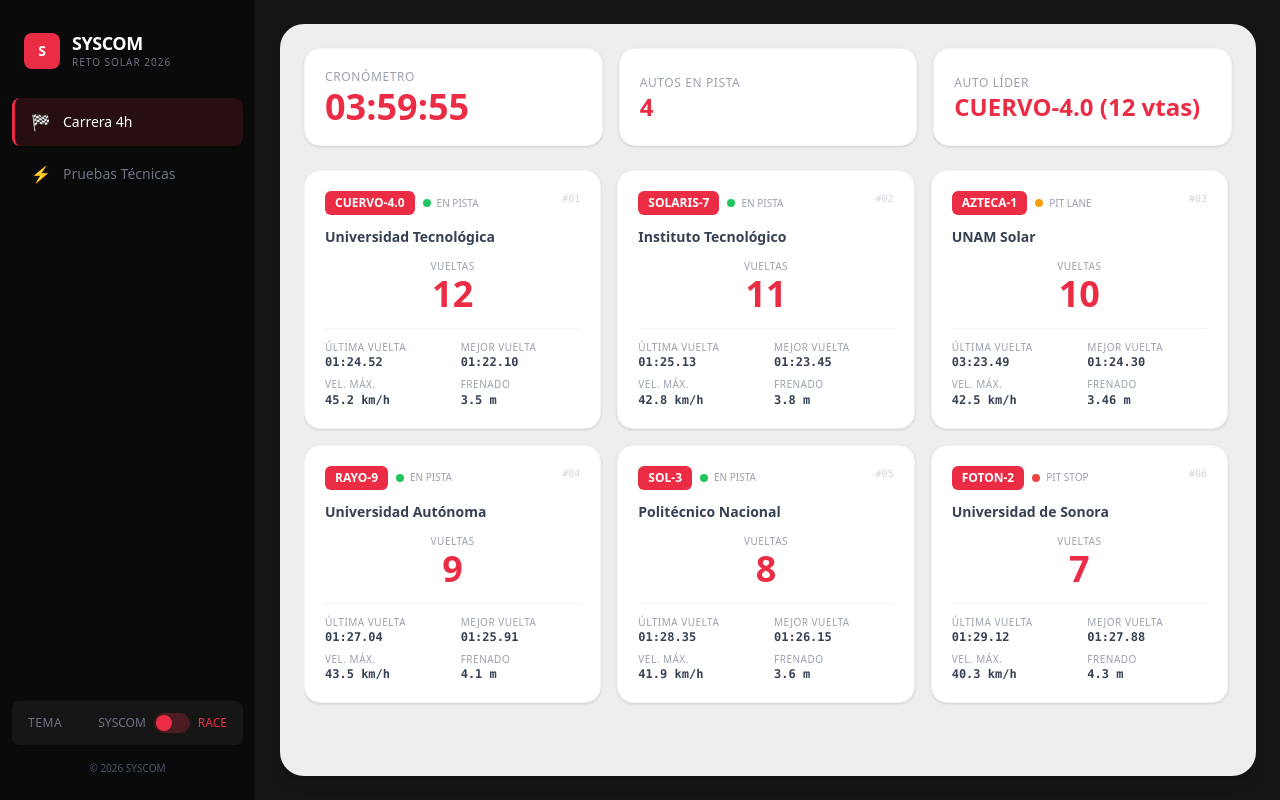
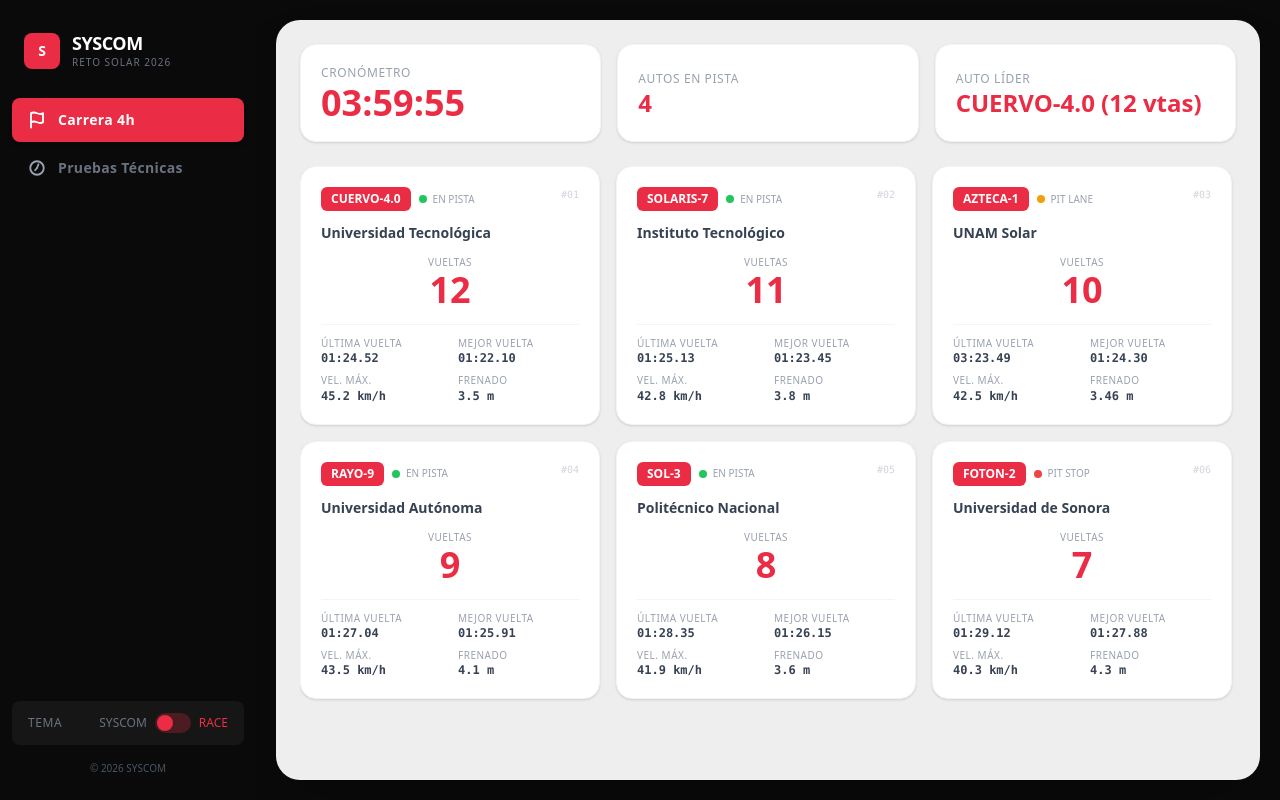
Before and after one commit to SYSCOM-Labs/syscom-race-timing, a React app in the folder frontend/: page / in a window 1280 px wide. Built offline with nearby package versions, Linux system fonts and the light colour scheme; the HTML template or start-up script is replaced by a standard one.

Commit message:
chore: main and aside on same colour. Implementation of icons

```diff
--- a/frontend/src/App.jsx
+++ b/frontend/src/App.jsx
@@ -14,7 +14,7 @@ export default function App() {
   const { autos, cronometro, leader, totalActive, sortedBySpeed, sortedByBrake } = useSimulatedRace();
 
   return (
-    <div className="min-h-screen bg-race-dark flex overflow-hidden">
+    <div className="min-h-screen bg-sidebar-bg flex overflow-hidden">
       <Sidebar
         currentView={currentView}
         setCurrentView={setCurrentView}
@@ -22,8 +22,8 @@ export default function App() {
         toggleTheme={toggleTheme}
       />
 
-      <main className="flex-1 p-6 overflow-hidden">
-        <div className="w-full h-full rounded-3xl p-6 shadow-lg overflow-y-auto"
+      <main className="flex-1 p-5 overflow-hidden">
+        <div className="w-full h-full rounded-3xl p-6 shadow-2xl overflow-y-auto"
              style={{ backgroundColor: '#eeeeee' }}>
           {currentView === 'endurance' ? (
             <EnduranceView
--- a/frontend/src/components/LeaderboardTable.jsx
+++ b/frontend/src/components/LeaderboardTable.jsx
@@ -6,8 +6,6 @@ function getPositionStyle(pos, accent) {
   if (pos === 3) return { bg: '#f8f8f8', border: '1px solid #e5e5e5', textColor: '#555' };
   return { bg: 'transparent', border: '1px solid transparent', textColor: '#888' };
 }
-
-const MEDALS = ['🥇', '🥈', '🥉'];
 
 export default function LeaderboardTable({ data, sortKey, themeMode }) {
   const accent = THEMES[themeMode].accent;
@@ -37,7 +35,11 @@ export default function LeaderboardTable({ data, sortKey, themeMode }) {
                 style={{ backgroundColor: style.bg }}
               >
                 <td className="py-3 px-4 font-bold text-base" style={{ color: style.textColor }}>
-                  {pos <= 3 ? MEDALS[pos - 1] : pos}
+                  {pos <= 3 ? (
+                    <span className="text-sm font-black" style={{ color: pos === 1 ? accent : '#666' }}>#{pos}</span>
+                  ) : (
+                    <span className="text-gray-400">#{pos}</span>
+                  )}
                 </td>
                 <td className="py-3 px-4">
                   <span className="text-xs font-bold text-white px-2 py-0.5 rounded"
--- a/frontend/src/components/Sidebar.jsx
+++ b/frontend/src/components/Sidebar.jsx
@@ -1,8 +1,16 @@
 import { THEMES } from '../theme.js';
 
+function FlagIcon() { return (
+  <svg width="18" height="18" viewBox="0 0 24 24" fill="none" stroke="currentColor" strokeWidth="2.5" strokeLinecap="round" strokeLinejoin="round"><path d="M4 15s1-1 4-1 5 2 8 2 4-1 4-1V3s-1 1-4 1-5-2-8-2-4 1-4 1z"/><line x1="4" y1="22" x2="4" y2="15"/></svg>
+); }
+
+function GaugeIcon() { return (
+  <svg width="18" height="18" viewBox="0 0 24 24" fill="none" stroke="currentColor" strokeWidth="2.5" strokeLinecap="round" strokeLinejoin="round"><path d="M12 12m-9 0a9 9 0 1 0 18 0a9 9 0 1 0 -18 0"/><path d="M12 12l2-5"/><path d="M12 12l-2.5 3"/></svg>
+); }
+
 const NAV_ITEMS = [
-  { id: 'endurance', icon: '🏁', label: 'Carrera 4h' },
-  { id: 'technical', icon: '⚡', label: 'Pruebas Técnicas' },
+  { id: 'endurance', icon: FlagIcon, label: 'Carrera 4h' },
+  { id: 'technical', icon: GaugeIcon, label: 'Pruebas Técnicas' },
 ];
 
 export default function Sidebar({ currentView, setCurrentView, themeMode, toggleTheme }) {
@@ -10,7 +18,7 @@ export default function Sidebar({ currentView, setCurrentView, themeMode, toggle
   const isRace = themeMode === 'race';
 
   return (
-    <aside className="w-64 bg-sidebar-bg min-h-screen flex flex-col shrink-0 border-r border-white/5">
+    <aside className="w-64 bg-sidebar-bg min-h-screen flex flex-col shrink-0">
       <div className="px-6 pt-8 pb-6">
         <div className="flex items-center gap-3 mb-1">
           <div className="w-9 h-9 rounded-lg flex items-center justify-center text-white font-black text-sm"
@@ -27,22 +35,24 @@ export default function Sidebar({ currentView, setCurrentView, themeMode, toggle
       <nav className="flex-1 px-3 space-y-1">
         {NAV_ITEMS.map(item => {
           const isActive = currentView === item.id;
+          const Icon = item.icon;
           return (
             <button
               key={item.id}
               onClick={() => setCurrentView(item.id)}
-              className={`w-full flex items-center gap-3 px-4 py-3 rounded-lg text-sm font-medium transition-all duration-200 ${
+              className={`w-full flex items-center gap-3 px-4 py-3 rounded-lg transition-all duration-200 ${
                 isActive
-                  ? 'text-white shadow-sm'
-                  : 'text-gray-500 hover:text-gray-300 hover:bg-nav-hover'
+                  ? 'text-white font-bold shadow-md'
+                  : 'text-gray-500 hover:text-gray-200 hover:bg-nav-hover font-semibold'
               }`}
               style={{
-                backgroundColor: isActive ? theme.accent + '20' : 'transparent',
-                borderLeft: isActive ? `3px solid ${theme.accent}` : '3px solid transparent',
+                backgroundColor: isActive ? theme.accent : 'transparent',
               }}
             >
-              <span className="text-base">{item.icon}</span>
-              <span>{item.label}</span>
+              <span className={isActive ? 'text-white' : 'text-gray-400'}>
+                <Icon />
+              </span>
+              <span className="text-sm tracking-wide">{item.label}</span>
             </button>
           );
         })}
--- a/frontend/src/index.css
+++ b/frontend/src/index.css
@@ -13,8 +13,6 @@
   --color-status-pitstop: #ef4444;
   --color-sidebar-bg: #0a0a0a;
   --color-nav-hover: rgba(255, 255, 255, 0.06);
-  --color-nav-active-syscom: rgba(44, 70, 163, 0.25);
-  --color-nav-active-race: rgba(234, 45, 69, 0.25);
 }
 
 @layer base {
```
